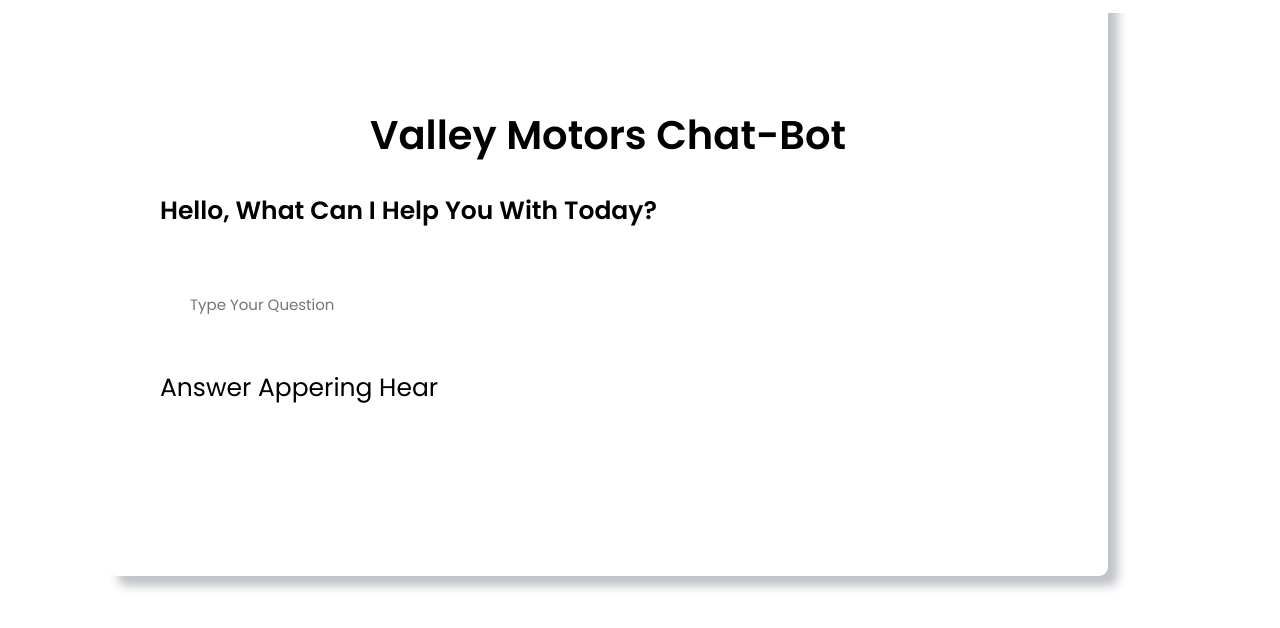
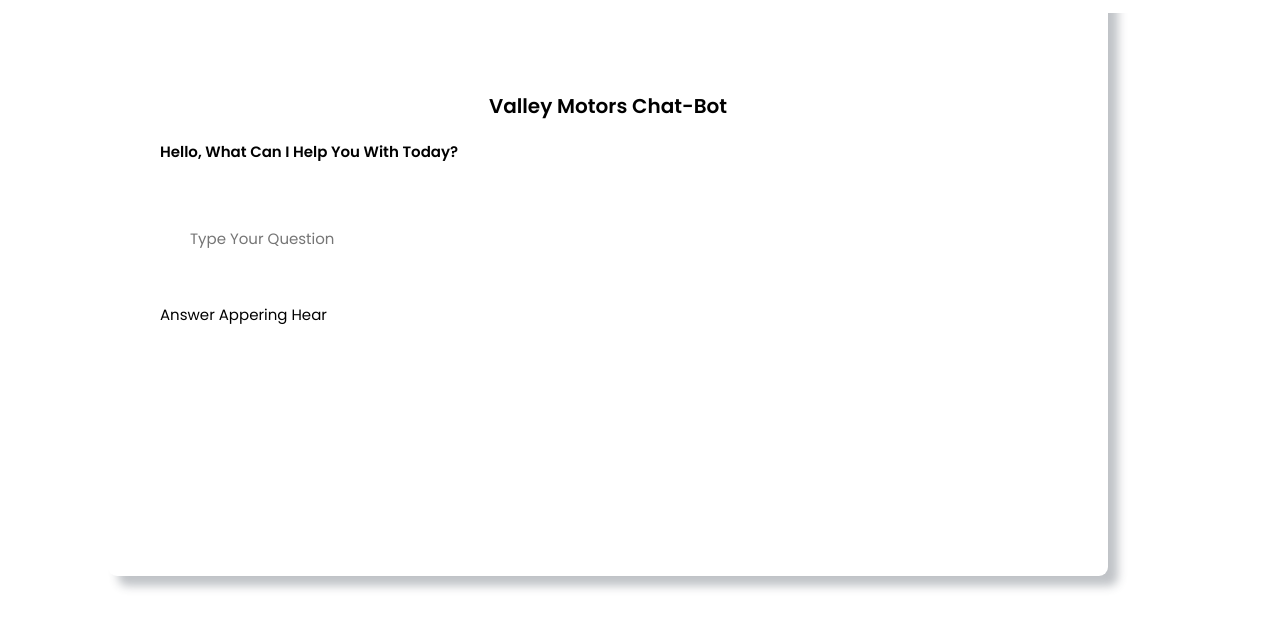
Before and after one commit to jessepeq23/valleymotors, a plain HTML site: page chatbox.html in a window 1280 px wide. Shown: the part 102-730 px from the top of the page. Drawn offline with Linux system fonts and the light colour scheme.

Commit message:
Tweaked the font

```diff
--- a/chatbox.css
+++ b/chatbox.css
@@ -55,14 +55,14 @@ body {
     line-height: 1.5;
     transform: translatey(-5%);
     transition: transform 0.5s;
-    font-size: 4rem;
+    font-size: 2rem;
 }
 .glass h1 {
-    font-size: 4rem;
+    font-size: 2rem;
     text-align: center;
 }
 .glass h2 {
-    font-size: 2.5rem;
+    font-size: 1.5rem;
     margin-top: 20px;
 }
 .input {
@@ -82,6 +82,6 @@ body {
     border-radius: 20px;
 }
 .glass p {
-    font-size: 2.5rem;
+    font-size: 1.5rem;
     margin-top: 30px;
 }
```
